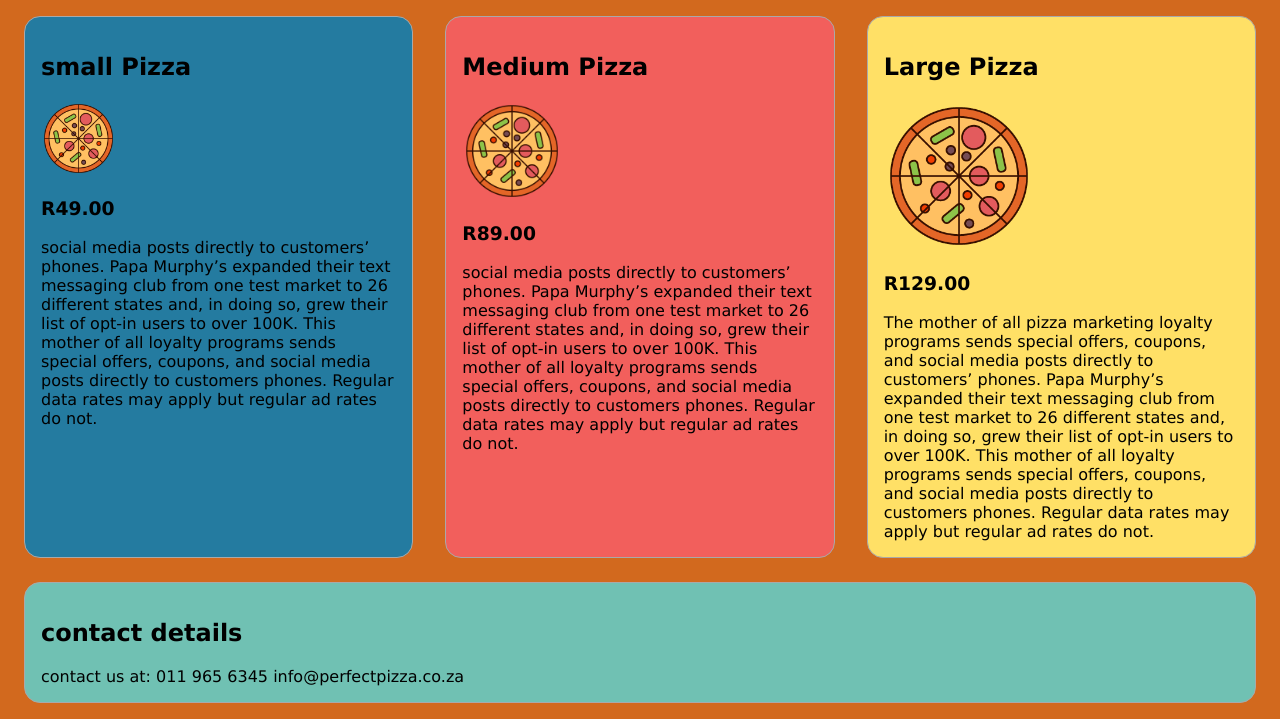
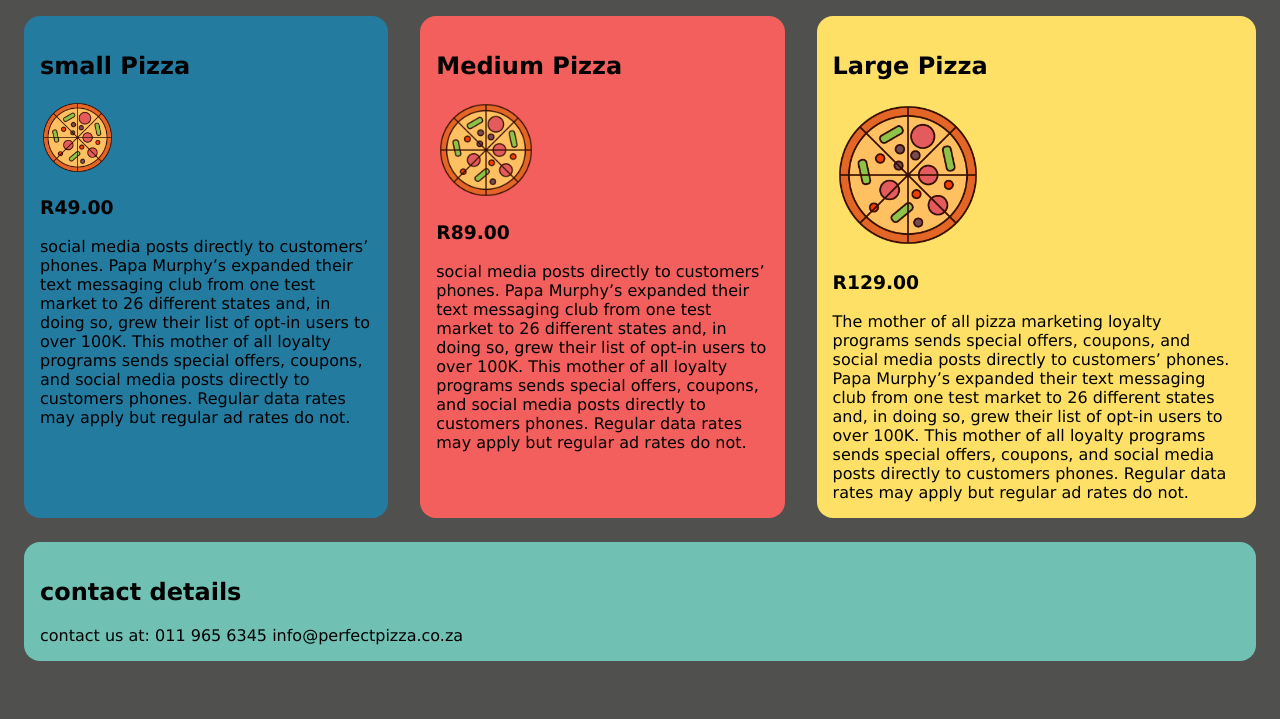
Before and after one commit to Matombot/perfect-pizza, a plain HTML site: page index.html in a window 1280 px wide. Shown: the part 81-800 px from the top of the page. Drawn offline with Linux system fonts and the light colour scheme.

Commit message:
make changes

```diff
--- a/style.css
+++ b/style.css
@@ -6,7 +6,7 @@
 
 .pizza{
     /* box model */
-    border: 1px solid darkgrey;
+    border: 1px solid d;
     padding: 1em;
     margin: 1em;
     margin-bottom: 0.5em;
@@ -17,23 +17,23 @@
 }
 .medium_pizza {
     background-color: #F25F5C;
-    flex: 1;
+
 }
 
 .large_pizza {
     background-color: #FFE066;
-        flex: 1;
+
 }
 
 .small_pizza {
     background-color: #247BA0;
-        flex: 1;
+
 }
 .contact_us {
     background-color: #70C1B3;
 }
 @media (min-width:760px){
-    body {background-color: chocolate;
+    body {background-color: #50514F;
 
     }
 }
```
